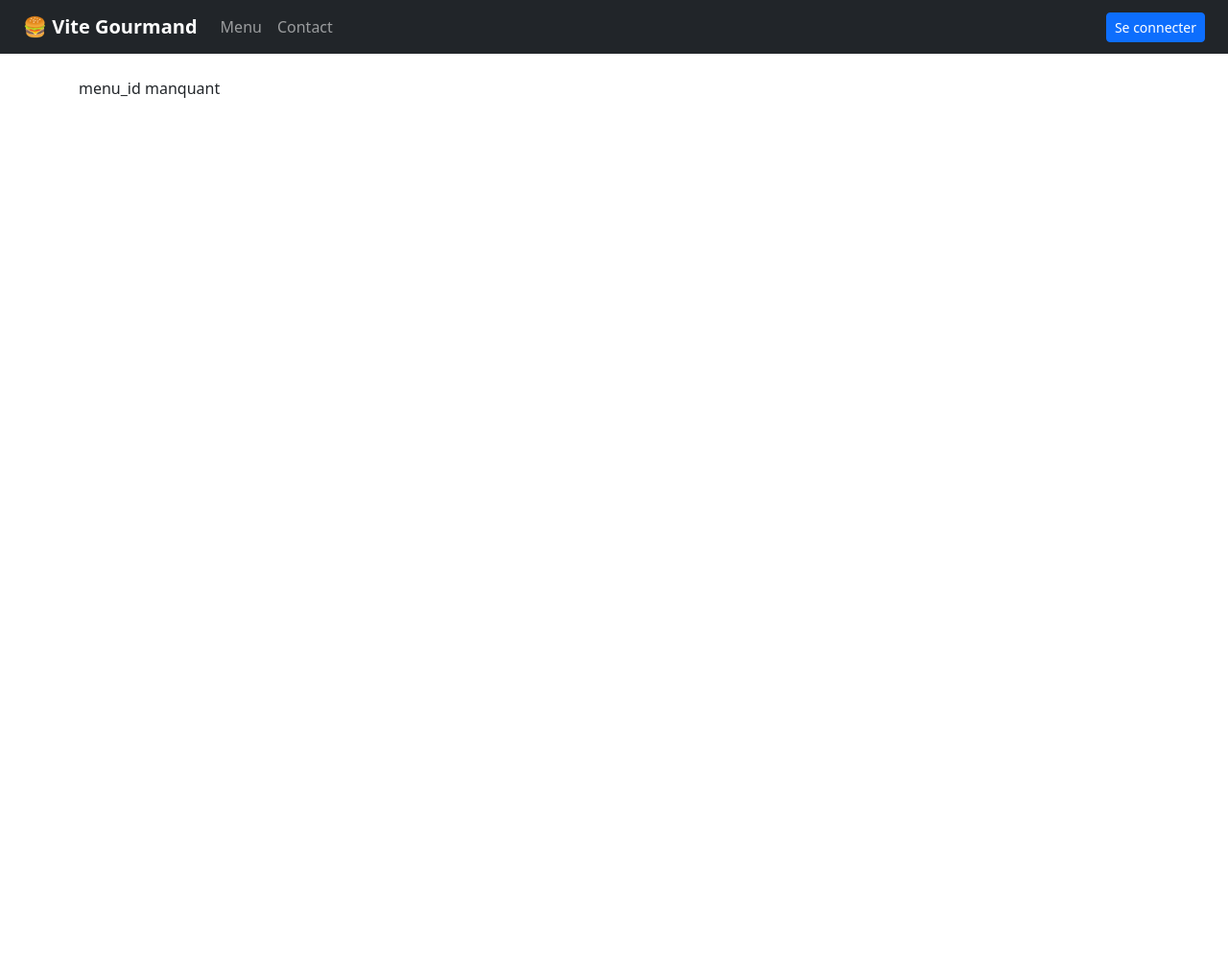
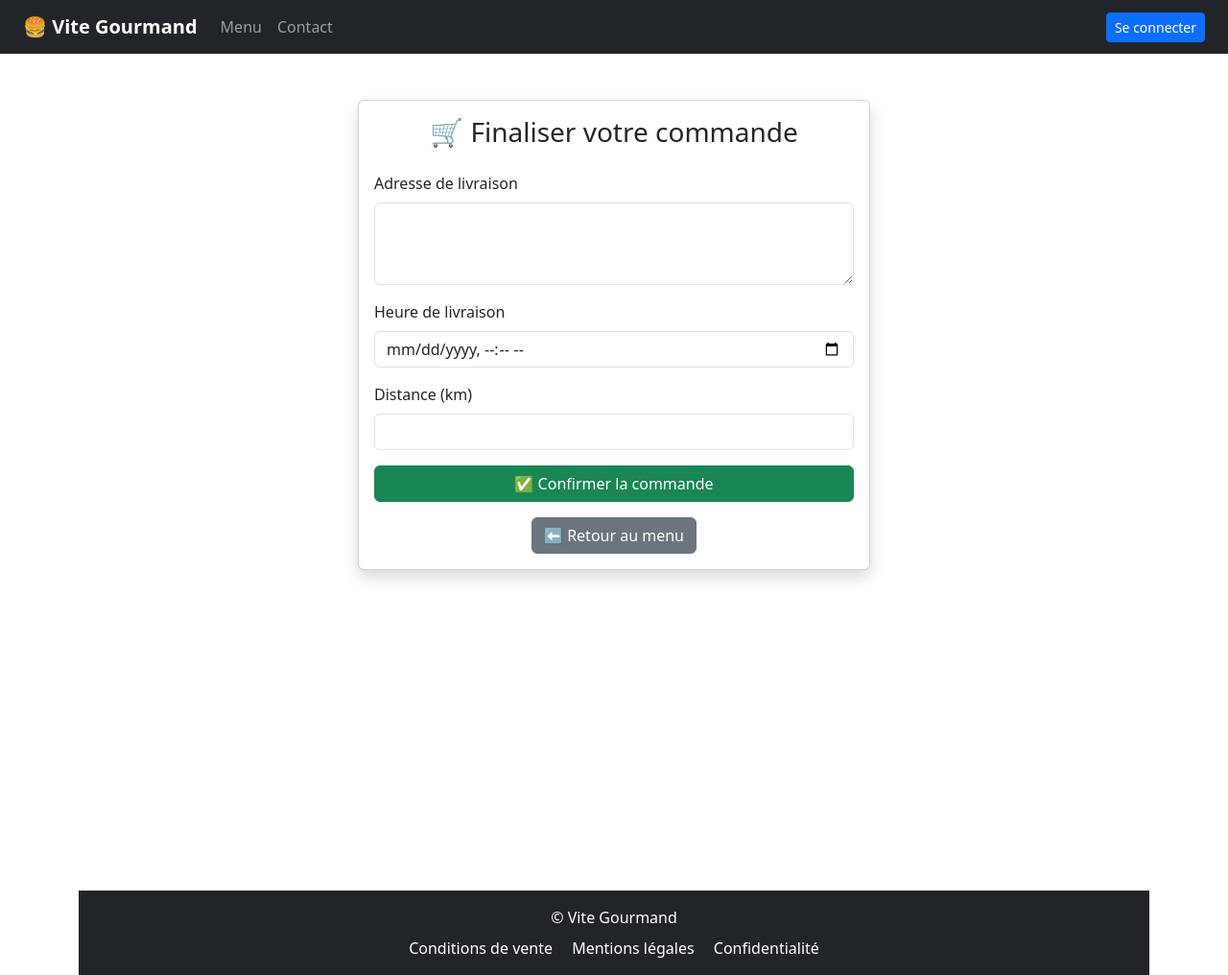
Before and after one commit to mezyenes/vite_gourmand2, a PHP site: page /app/views/order_form.php in a window 1280 px wide. Shown: the whole page at 96% size. Before the commit the page ends 102 px from the top, so only its background shows below. Run offline with PHP 8.4, Linux system fonts and the light colour scheme.

Commit message:
Finalisation projet commandes + fix order system

```diff
--- a/app/models/Order.php
+++ b/app/models/Order.php
@@ -84,4 +84,5 @@ class Order {
         $stmt = $this->pdo->prepare($sql);
         return $stmt->execute([$reason, $id]);
     }
+
 }
--- a/app/views/order_form.php
+++ b/app/views/order_form.php
@@ -1,59 +1,74 @@
 <?php include __DIR__ . '/partials/header.php'; ?>
 
-<?php if (empty($menu_id)) die("menu_id manquant"); ?>
+<div class="d-flex flex-column min-vh-100">
 
-<div class="row justify-content-center">
+    <div class="container flex-grow-1">
+
+        <!-- ✅ MESSAGE SUCCESS -->
+        <?php if (isset($_GET['success'])): ?>
+            <div class="alert alert-success text-center mt-4">
+                🎉 Votre commande a été enregistrée avec succès !
+            </div>
+        <?php endif; ?>
+
+        <div class="row justify-content-center mt-4">
+
             <div class="col-md-6">
 
                 <div class="card shadow">
+
                     <div class="card-body">
 
                         <h3 class="text-center mb-4">🛒 Finaliser votre commande</h3>
 
-                <!-- IMPORTANT FIX ROUTING -->
-                <form method="POST" action="index.php">
+                        <form method="POST" action="index.php?page=orderCreate">
 
-                    <!-- ROUTE -->
-                    <input type="hidden" name="page" value="orderCreate">
+                            <!-- menu_id sécurisé -->
+                            <input type="hidden" name="menu_id" value="<?= htmlspecialchars($menu_id ?? '') ?>">
 
-                    <!-- MENU ID -->
-                    <input type="hidden" name="menu_id" value="<?= htmlspecialchars($menu_id) ?>">
-
-                    <!-- ADRESSE -->
+                            <!-- Adresse -->
                             <div class="mb-3">
-                        <label>Adresse de livraison</label>
-                        <textarea name="adresse" class="form-control" required></textarea>
+                                <label class="form-label">Adresse de livraison</label>
+                                <textarea name="adresse" class="form-control" rows="3" required></textarea>
                             </div>
 
-                    <!-- HEURE -->
+                            <!-- Heure -->
                             <div class="mb-3">
-                        <label>Heure de livraison</label>
+                                <label class="form-label">Heure de livraison</label>
                                 <input type="datetime-local" name="livraison_time" class="form-control" required>
                             </div>
 
-                    <!-- DISTANCE -->
+                            <!-- Distance -->
                             <div class="mb-3">
-                        <label>Distance (km)</label>
+                                <label class="form-label">Distance (km)</label>
                                 <input type="number" step="0.1" name="distance" class="form-control" required>
                             </div>
 
-                    <!-- SUBMIT -->
-                    <button type="submit" class="btn btn-success w-100">
-                        Commander
+                            <!-- Submit -->
+                            <div class="d-grid">
+                                <button type="submit" class="btn btn-success">
+                                    ✅ Confirmer la commande
                                 </button>
+                            </div>
 
                         </form>
 
                         <div class="text-center mt-3">
                             <a href="index.php?page=menu" class="btn btn-secondary">
-                        Retour
+                                ⬅ Retour au menu
                             </a>
                         </div>
 
                     </div>
+
                 </div>
 
             </div>
+
+        </div>
+
     </div>
 
     <?php include __DIR__ . '/partials/footer.php'; ?>
+
+</div>
```
Also changed, not shown: app/controllers/OrderController.php (+69 -10 lines). Lines whose indentation alone changed are shown as unchanged.
